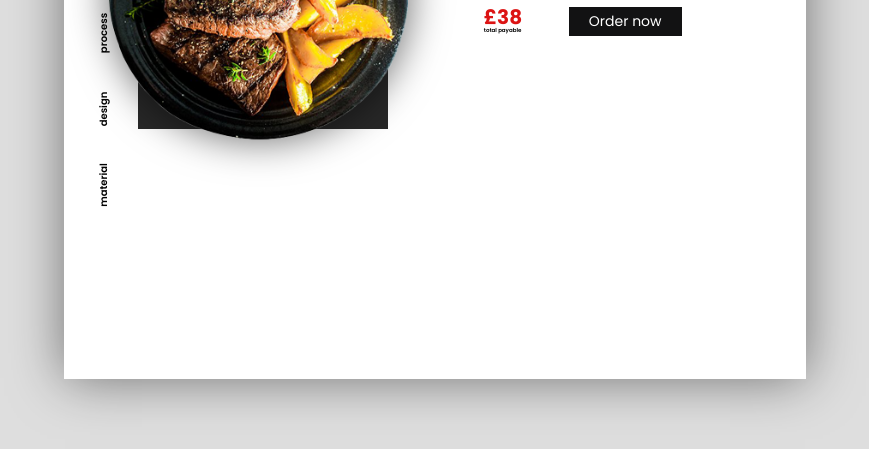
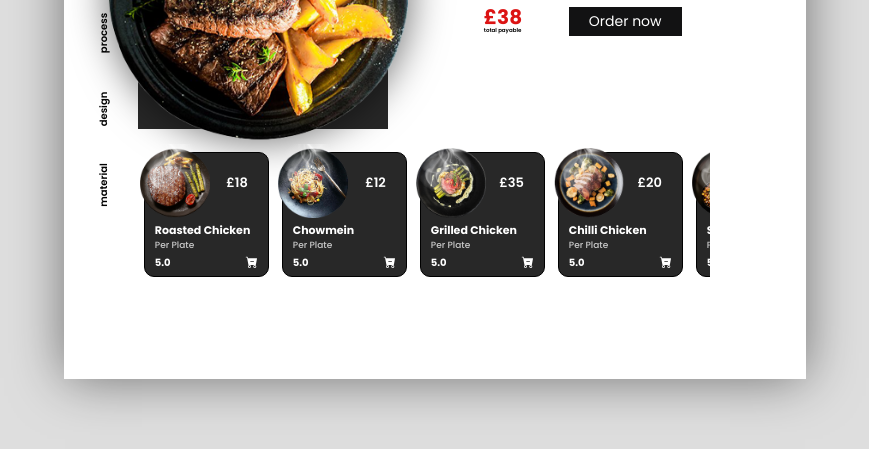
Before and after one commit to m1lanaz/Resturant-site, a plain HTML site: page index.html in a window 1280 px wide. Shown: the part 321-770 px from the top of the page, without its empty margins (205-1074 px from the left). Drawn offline with nearby package versions, Linux system fonts and the light colour scheme.

Commit message:
add more cards

```diff
--- a/index.html
+++ b/index.html
@@ -52,10 +52,83 @@
                 </div>
             </div>
             <div class="cards">
-                <div class="card"></div>
-                <div class="card"></div>
-                <div class="card"></div>
-                <div class="card"></div>
+                <div class="card">
+                    <img src="img/food2.png" alt="" class="dis">
+                    <img src="img/steam.png" alt="" class="steam">
+                    <h4>£18</h4>
+                    <h5>Roasted Chicken</h5>
+                    <p>Per Plate</p>
+                    <div class="rate_cart">
+                        <h6>5.0</h6>
+                        <i class="bi bi-cart-dash-fill"></i>
+                    </div>
+                </div>
+                <div class="card">
+                    <img src="img/food3.png" alt="" class="dis">
+                    <img src="img/steam.png" alt="" class="steam">
+                    <h4>£12</h4>
+                    <h5>Chowmein</h5>
+                    <p>Per Plate</p>
+                    <div class="rate_cart">
+                        <h6>5.0</h6>
+                        <i class="bi bi-cart-dash-fill"></i>
+                    </div>
+                </div>
+                <div class="card">
+                    <img src="img/food4.png" alt="" class="dis">
+                    <img src="img/steam.png" alt="" class="steam">
+                    <h4>£35</h4>
+                    <h5>Grilled Chicken</h5>
+                    <p>Per Plate</p>
+                    <div class="rate_cart">
+                        <h6>5.0</h6>
+                        <i class="bi bi-cart-dash-fill"></i>
+                    </div>
+                </div>
+                <div class="card">
+                    <img src="img/food5.png" alt="" class="dis">
+                    <img src="img/steam.png" alt="" class="steam">
+                    <h4>£20</h4>
+                    <h5>Chilli Chicken</h5>
+                    <p>Per Plate</p>
+                    <div class="rate_cart">
+                        <h6>5.0</h6>
+                        <i class="bi bi-cart-dash-fill"></i>
+                    </div>
+                </div>
+                <div class="card">
+                    <img src="img/food6.png" alt="" class="dis">
+                    <img src="img/steam.png" alt="" class="steam">
+                    <h4>£30</h4>
+                    <h5>Soup Chicken</h5>
+                    <p>Per Plate</p>
+                    <div class="rate_cart">
+                        <h6>5.0</h6>
+                        <i class="bi bi-cart-dash-fill"></i>
+                    </div>
+                </div>
+                <div class="card">
+                    <img src="img/food7.png" alt="" class="dis">
+                    <img src="img/steam.png" alt="" class="steam">
+                    <h4>£20</h4>
+                    <h5>Wrap Chicken</h5>
+                    <p>Per Plate</p>
+                    <div class="rate_cart">
+                        <h6>5.0</h6>
+                        <i class="bi bi-cart-dash-fill"></i>
+                    </div>
+                </div>
+                <div class="card">
+                    <img src="img/food8.png" alt="" class="dis">
+                    <img src="img/steam.png" alt="" class="steam">
+                    <h4>£31</h4>
+                    <h5>Roll Chicken</h5>
+                    <p>Per Plate</p>
+                    <div class="rate_cart">
+                        <h6>5.0</h6>
+                        <i class="bi bi-cart-dash-fill"></i>
+                    </div>
+                </div>
             </div>
         </section>
     </header>
--- a/styles.css
+++ b/styles.css
@@ -230,3 +230,95 @@ header section .content .price_order a {
     font-size: 14px;
     margin-left: 35px;
 }
+
+header section .cards {
+    width: 90%;
+    height: 140px;
+    position: relative;
+    top: 20%;
+    padding-left: 30px;
+    display: flex;
+    align-items: center;
+    justify-content: space-between;
+    overflow: auto;
+    scroll-behavior: smooth;
+    transition: 1s linear;
+}
+
+header section .cards::-webkit-scrollbar {
+    display: none;
+}
+
+header section .cards .card {
+    position: relative;
+    min-width: 125px;
+    height: 125px;
+    border: 1px solid #000;
+    margin-right: 13px;
+    background: #282828;
+    border-radius: 50px 10px 10px 10px;
+}
+
+header section .cards .card:nth-last-child(1) {
+    margin-right: 0px;
+}
+
+header section .cards .card .dis {
+    width: 70px;
+    position: relative;
+    top: -5px;
+    left: -5px;
+}
+
+header section .cards .card .steam {
+    width: 60px;
+    height: 80px;
+    position: absolute;
+    top: -35px;
+    left: -5px;
+}
+
+header section .cards .card h4 {
+    position: absolute;
+    top: 20px;
+    right: 20px;
+    color: #fff;
+    font-size: 13px;
+    font-weight: 600;
+}
+
+header section .cards .card h5 {
+    color: #fff;
+    font-size: 11px;
+    font-family: 500;
+    padding: 0px 10px;
+    margin-top: -8px;
+    display: block;
+    overflow: hidden;
+    white-space: nowrap;
+    text-overflow: ellipsis;
+}
+
+header section .cards .card p {
+    color: rgb(203, 203, 203);
+    font-size: 9px;
+    font-weight: 500;
+    padding: 0px 10px;
+}
+
+header section .cards .card .rate_cart {
+    width: 100%;
+    display: flex;
+    align-items: center;
+    justify-content: space-between;
+    padding: 2px 10px;
+    color: #fff;
+}
+
+header section .cards .card .rate_cart h6{
+    font-size: 10px;
+}
+
+header section .cards .card .rate_cart {
+    font-size: 12px;
+}
```
